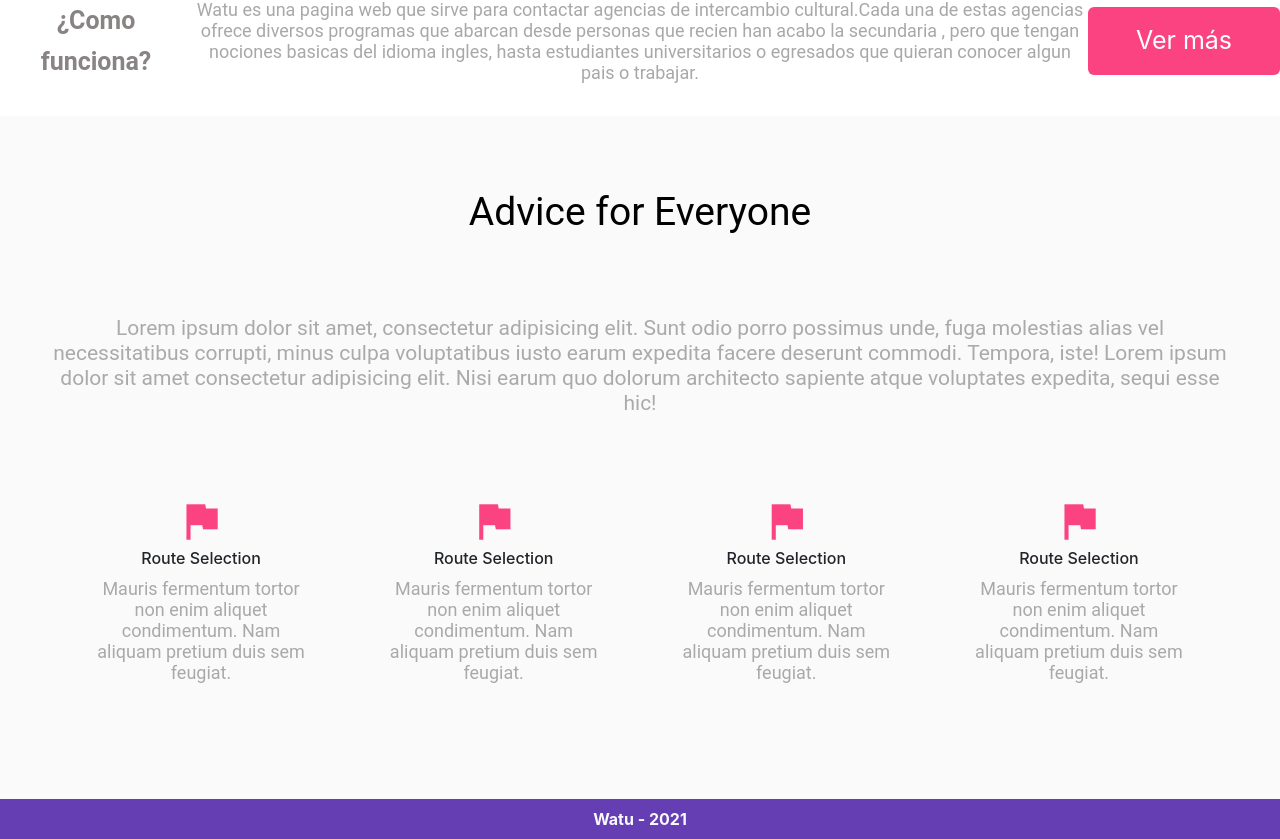
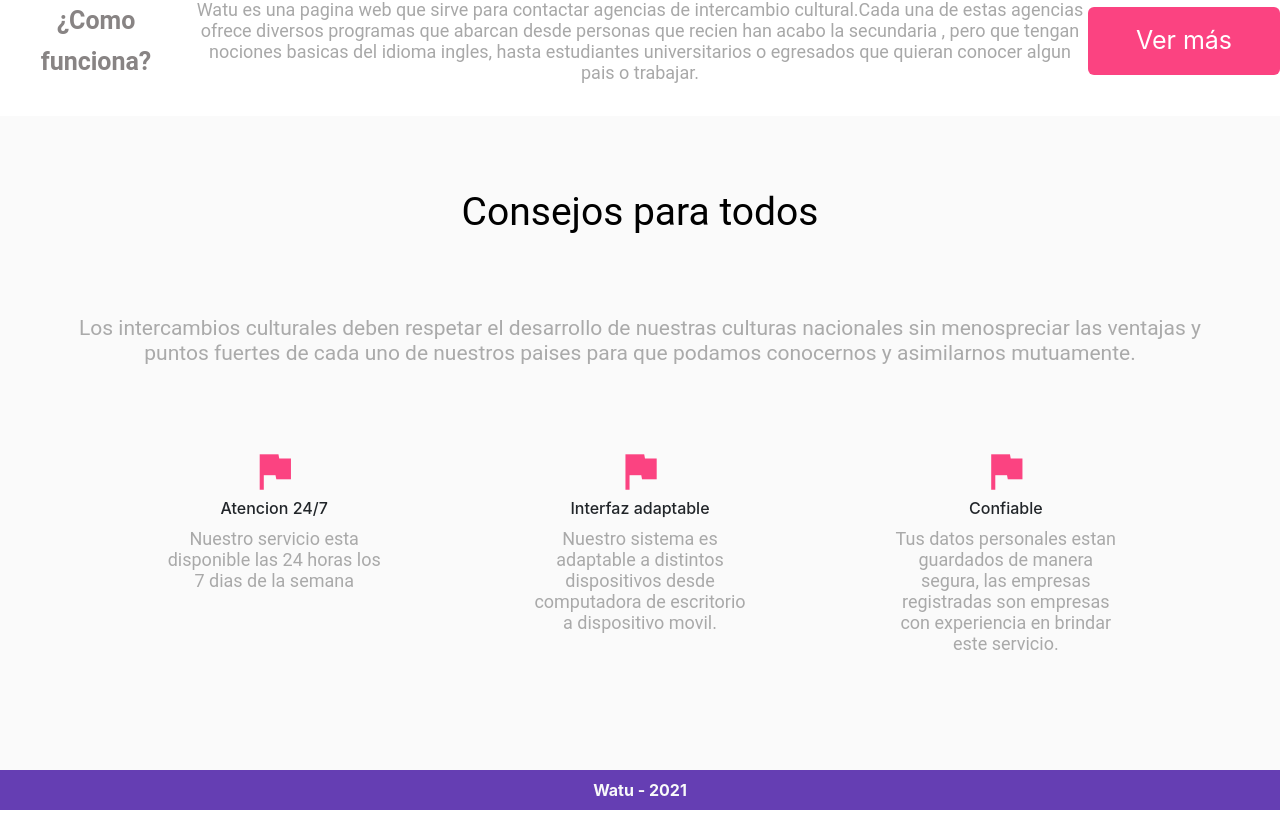
Before and after one commit to elvissoftnife/watu, an Angular app: page / in a window 1280 px wide. Shown: the part 730-1569 px from the top of the page. After the commit the page ends 1540 px from the top, so only its background shows below. Built offline with nearby package versions, Linux system fonts and the light colour scheme.

Commit message:
añadiendo contenido home

```diff
--- a/src/app/modules/security/pages/home/home.component.html
+++ b/src/app/modules/security/pages/home/home.component.html
@@ -31,16 +31,14 @@
 
   <div class="container-home__advice">
     <div class="container-home__advice__title">
-      <label>Advice for Everyone</label>
+      <label>Consejos para todos</label>
     </div>
     <div class="container-home__advice__content">
       <p>
-        Lorem ipsum dolor sit amet, consectetur adipisicing elit. Sunt odio
-        porro possimus unde, fuga molestias alias vel necessitatibus corrupti,
-        minus culpa voluptatibus iusto earum expedita facere deserunt commodi.
-        Tempora, iste! Lorem ipsum dolor sit amet consectetur adipisicing elit.
-        Nisi earum quo dolorum architecto sapiente atque voluptates expedita,
-        sequi esse hic!
+        Los intercambios culturales deben respetar el desarrollo de nuestras
+        culturas nacionales sin menospreciar las ventajas y puntos fuertes de
+        cada uno de nuestros paises para que podamos conocernos y asimilarnos
+        mutuamente.
       </p>
     </div>
 
@@ -50,12 +48,12 @@
           <span class="material-icons-sharp"> flag </span>
         </div>
         <div class="container-home__advice__cards__item__title">
-          <label>Route Selection</label>
+          <label>Atencion 24/7</label>
         </div>
         <div class="container-home__advice__cards__item__content">
           <p>
-            Mauris fermentum tortor non enim aliquet condimentum. Nam aliquam
-            pretium duis sem feugiat.
+            Nuestro servicio esta disponible las 24 horas los 7 dias de la
+            semana
           </p>
         </div>
       </div>
@@ -64,12 +62,12 @@
           <span class="material-icons-sharp"> flag </span>
         </div>
         <div class="container-home__advice__cards__item__title">
-          <label>Route Selection</label>
+          <label>Interfaz adaptable</label>
         </div>
         <div class="container-home__advice__cards__item__content">
           <p>
-            Mauris fermentum tortor non enim aliquet condimentum. Nam aliquam
-            pretium duis sem feugiat.
+            Nuestro sistema es adaptable a distintos dispositivos desde
+            computadora de escritorio a dispositivo movil.
           </p>
         </div>
       </div>
@@ -78,26 +76,12 @@
           <span class="material-icons-sharp"> flag </span>
         </div>
         <div class="container-home__advice__cards__item__title">
-          <label>Route Selection</label>
+          <label>Confiable</label>
         </div>
         <div class="container-home__advice__cards__item__content">
           <p>
-            Mauris fermentum tortor non enim aliquet condimentum. Nam aliquam
-            pretium duis sem feugiat.
-          </p>
-        </div>
-      </div>
-      <div class="container-home__advice__cards__item">
-        <div class="container-home__advice__cards__item__icon">
-          <span class="material-icons-sharp"> flag </span>
-        </div>
-        <div class="container-home__advice__cards__item__title">
-          <label>Route Selection</label>
-        </div>
-        <div class="container-home__advice__cards__item__content">
-          <p>
-            Mauris fermentum tortor non enim aliquet condimentum. Nam aliquam
-            pretium duis sem feugiat.
+            Tus datos personales estan guardados de manera segura, las empresas
+            registradas son empresas con experiencia en brindar este servicio.
           </p>
         </div>
       </div>
```
